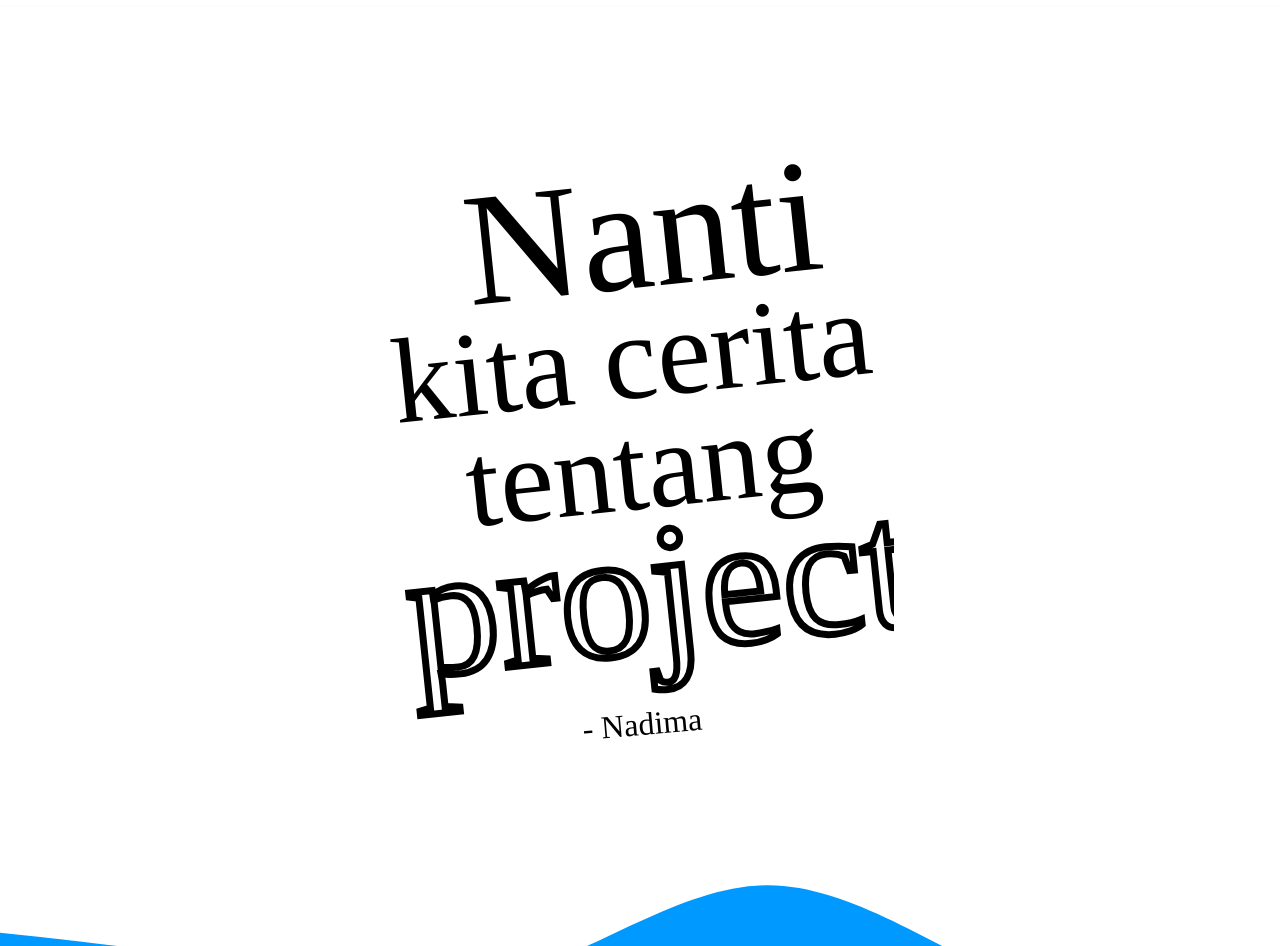
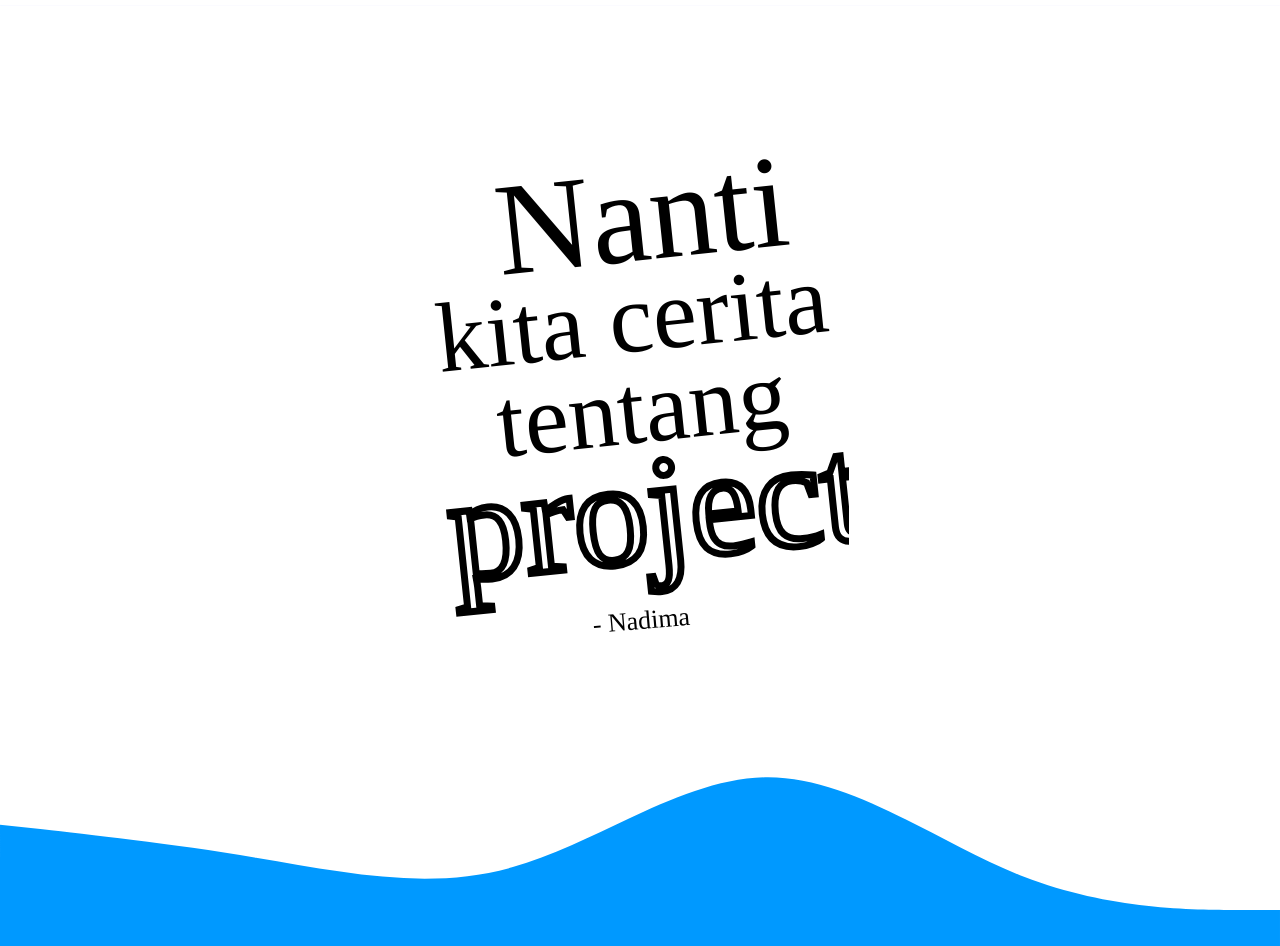
Before and after one commit to NadimaAhmad/nadima.ahmad.github-io, a plain HTML site: page index.html in a window 1280 px wide. Shown: the part 960-1906 px from the top of the page. Drawn offline with nearby package versions, Linux system fonts and the light colour scheme.

Commit message:
mengubah svg

```diff
--- a/index.html
+++ b/index.html
@@ -61,35 +61,35 @@
         <div class="container">
             <div class="row justify-content-center mb-3" .img-fluid.>
                 <div class="col text-center">
-                    <svg xmlns="http://www.w3.org/2000/svg" width="507.513" height="612.009"
-                        viewBox="0 0 507.513 612.009">
-                        <g id="Group_1" data-name="Group 1" transform="translate(-538.422 -123.952)">
-                            <text id="Nanti_" data-name="Nanti "
-                                transform="matrix(0.995, -0.105, 0.105, 0.995, 622.772, 295.216)" font-size="161"
-                                font-family="TNanti-Demo, Tentang Nanti Demo">
+                    <svg xmlns="http://www.w3.org/2000/svg" width="417.698" height="504.163"
+                        viewBox="0 0 417.698 504.163">
+                        <g id="Group_1" data-name="Group 1" transform="translate(-538.268 -122.839)">
+                            <text id="Nanti_" data-name="Nanti " transform="translate(607.665 263.734) rotate(-6.024)"
+                                font-size="132" font-family="TNanti-Demo, Tentang Nanti Demo">
                                 <tspan x="0" y="0">Nanti </tspan>
                             </text>
                             <text id="kita_cerita" data-name="kita cerita"
-                                transform="matrix(0.995, -0.105, 0.105, 0.995, 549.188, 412.956)" font-size="121"
+                                transform="translate(547.193 360.857) rotate(-6.024)" font-size="99"
                                 font-family="TNanti-Demo, Tentang Nanti Demo">
                                 <tspan x="0" y="0">kita cerita</tspan>
                             </text>
-                            <text id="tentang" transform="matrix(0.995, -0.105, 0.105, 0.995, 622.801, 516.749)"
-                                font-size="121" font-family="TNanti-Demo, Tentang Nanti Demo">
+                            <text id="tentang" transform="translate(607.715 446.135) rotate(-6.024)" font-size="99"
+                                font-family="TNanti-Demo, Tentang Nanti Demo">
                                 <tspan x="0" y="0">tentang</tspan>
                             </text>
-                            <text id="project" transform="matrix(0.995, -0.105, 0.105, 0.995, 565.954, 667.04)"
-                                fill="none" stroke="#000" stroke-width="7" font-size="183"
+                            <text id="project" transform="translate(561.046 570.418) rotate(-6.024)" fill="none"
+                                stroke="#000" stroke-width="7" font-size="150"
                                 font-family="TNanti-Demo, Tentang Nanti Demo">
                                 <tspan x="0" y="0">project</tspan>
                             </text>
                             <text id="_-_Nadima" data-name="- Nadima"
-                                transform="matrix(0.996, -0.087, 0.087, 0.996, 735.95, 729.984)" font-size="32"
+                                transform="translate(700.814 622.022) rotate(-4.992)" font-size="26"
                                 font-family="TNanti-Demo, Tentang Nanti Demo">
                                 <tspan x="0" y="0">- Nadima</tspan>
                             </text>
                         </g>
                     </svg>
+
 
                 </div>
             </div>
--- a/style.css
+++ b/style.css
@@ -11,7 +11,14 @@ section {
   padding-top: 5rem;
 }
 
+div {
+}
+
 section1 {
   padding-top: 2rem;
   padding-bottom: 6rem;
 }
+
+div-2 {
+  padding: 100px;
+}
```
